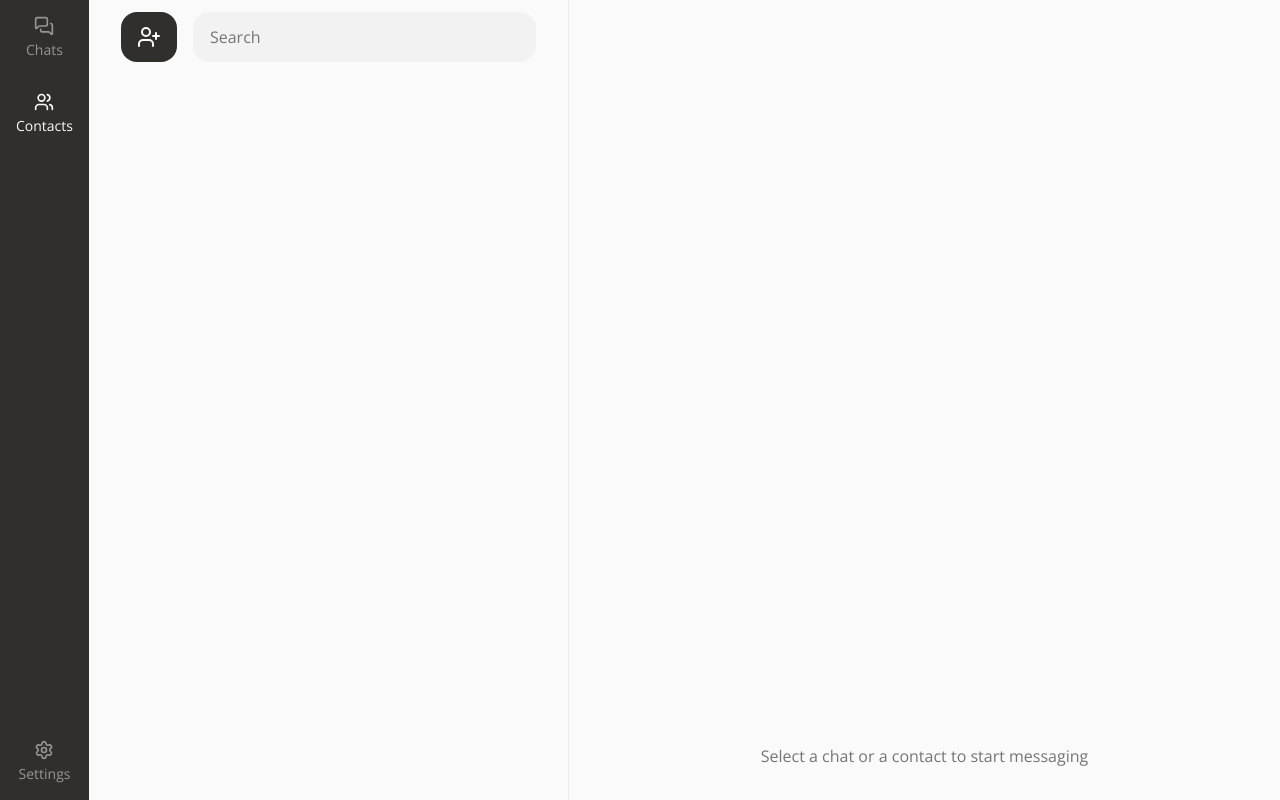
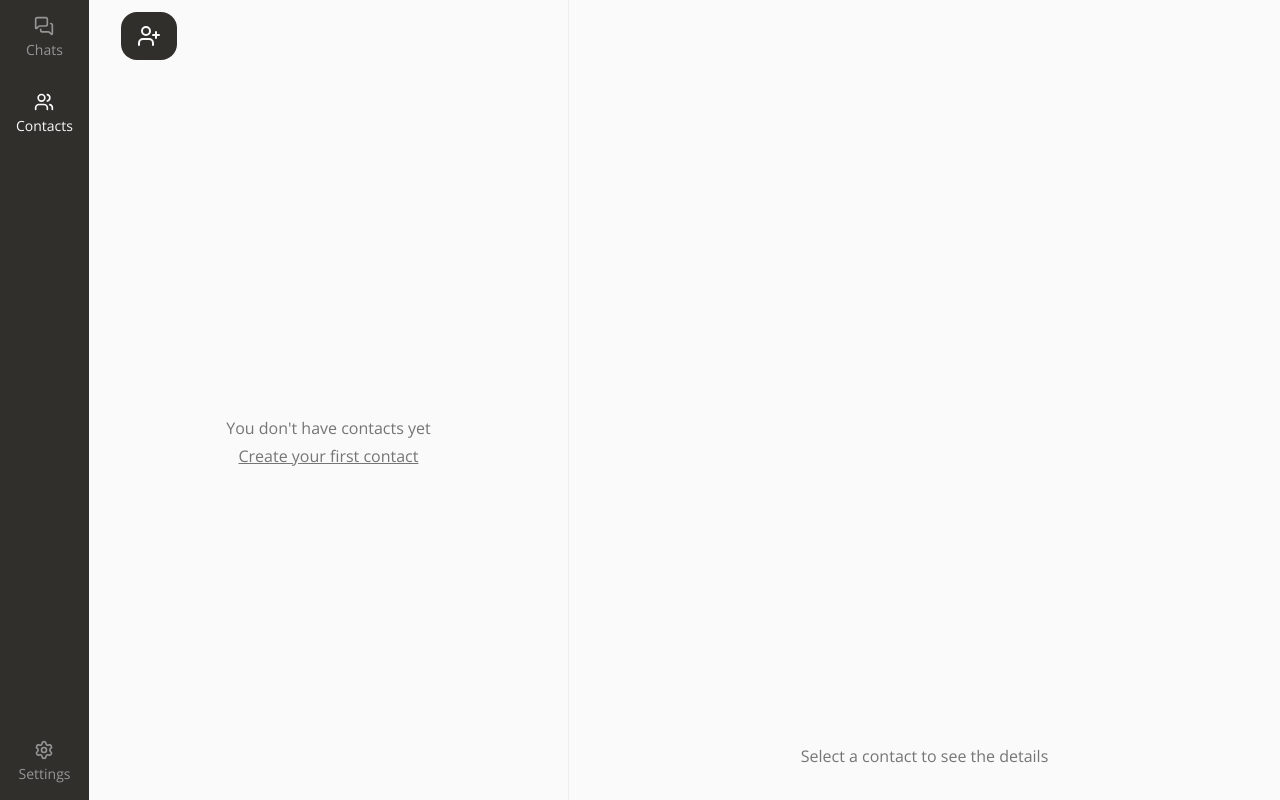
Before and after one commit to asxnah/chat, a Next.js app: page /contacts in a window 1280 px wide. Built offline with nearby package versions, Linux system fonts and the light colour scheme.

Commit message:
feat: popup & ui for empty states

```diff
--- a/app/chats/page.tsx
+++ b/app/chats/page.tsx
@@ -142,6 +142,7 @@ const ChatsPage = () => {
       <div className="w-120 shrink-0 border-r border-r-stroke">
         <div className="h-full flex flex-col">
           {/* Search input */}
+          {sortedChats.length !== 0 && (
             <Input
               className="mx-8 my-3"
               id="search"
@@ -149,6 +150,7 @@ const ChatsPage = () => {
               value={query}
               onValueChange={setQuery}
             />
+          )}
 
           {/* Chats list */}
           <ChatsList
--- a/app/chats/ui/ChatsList.tsx
+++ b/app/chats/ui/ChatsList.tsx
@@ -1,5 +1,7 @@
+import Link from "next/link";
+import { formatDateTime } from "../utils/formatter";
 import { Chat as ChatType } from "@shared-types/chat";
-import { formatDateTime } from "../utils/formatter";
+import { ChevronRight } from "lucide-react";
 
 /**
  * Props for the ChatsList component.
@@ -88,7 +90,12 @@ export const ChatsList = ({
         No chat with <span className="font-semibold">{query}</span> found
       </p>
     ) : (
-      <p className="mx-8 mt-3 text-center text-darkgrey">Nothing found</p>
+      <div className="mx-8 mt-3 h-full flex flex-col items-center justify-center gap-1">
+        <p className="text-darkgrey">You don&#39;t have chats yet</p>
+        <Link className="text-darkgrey underline" href="/contacts">
+          Send your first message
+        </Link>
+      </div>
     );
   }
 };
--- a/app/contacts/page.tsx
+++ b/app/contacts/page.tsx
@@ -12,9 +12,15 @@ import { setContacts } from "@store/slices/contacts";
 
 import { Input } from "@ui/Input";
 import { Button } from "@ui/Button";
-import { User } from "@widgets/User";
 import { UserPlus } from "lucide-react";
 import { ContactPanel } from "./ui/ContactPanel";
+import { ContactsList } from "./ui/ContactsList";
+import { Popup } from "@ui/Popup";
+
+interface FormData {
+  name: string;
+  email: string;
+}
 
 const ContactsPage = () => {
   const dispatch = useDispatch<AppDispatch>();
@@ -34,6 +40,13 @@ const ContactsPage = () => {
    * Local state: search query
    */
   const [query, setQuery] = useState<string>("");
+
+  const [popupShown, setPopupShown] = useState(false);
+
+  const [formData, setFormData] = useState<FormData>({
+    name: "",
+    email: "",
+  });
 
   /**
    * Handles contact selection
@@ -94,19 +107,24 @@ const ContactsPage = () => {
     };
   }, [id, contacts]);
 
+  const createContact = () => {
+    setPopupShown(false);
+  };
+
   /**
    * Renders the main contacts page layout
    * - Left panel: search + contacts list
    * - Right panel: current contact details
    */
   return (
-    <main className="flex">
+    <main className="flex relative">
       {/* Left panel: search + contacts list */}
       <div className="w-120 shrink-0 border-r border-r-stroke">
         <div className="h-full flex flex-col">
           {/* Search input + add contact button */}
           <div className="flex gap-4 mx-8 my-3">
             <Button content={<UserPlus className="stroke-white" />} />
+            {sortedContacts.length !== 0 && (
               <Input
                 className="w-full"
                 id="search"
@@ -114,23 +132,16 @@ const ContactsPage = () => {
                 value={query}
                 onValueChange={setQuery}
               />
+            )}
           </div>
 
           {/* Contacts list */}
-          <div>
-            {sortedContacts.map((contact) => (
-              <User
-                key={contact.id}
-                id={contact.id}
-                isAccount={false}
-                name={contact.name}
-                email={contact.email}
-                onClick={selectContact}
-                isSelected={currentContactId === contact.id}
-                isOnline={contact.isOnline}
+          <ContactsList
+            sortedContacts={sortedContacts}
+            onSelect={selectContact}
+            selectedContactId={currentContactId}
+            onCreate={() => setPopupShown(true)}
           />
-            ))}
-          </div>
         </div>
       </div>
 
@@ -143,8 +154,40 @@ const ContactsPage = () => {
         />
       ) : (
         <p className="w-full text-center text-darkgrey mt-auto mb-8">
-          Select a chat or a contact to start messaging
+          Select a contact to see the details
         </p>
+      )}
+
+      {popupShown && (
+        <Popup heading="New contact" onClose={() => setPopupShown(false)}>
+          <div className="grid gap-8">
+            <div className="flex flex-col gap-4">
+              <Input
+                id="name"
+                placeholder="Name"
+                value={formData.name}
+                onValueChange={(value) =>
+                  setFormData((prev) => ({
+                    ...prev,
+                    name: value,
+                  }))
+                }
+              />
+              <Input
+                id="email"
+                placeholder="email@example.com"
+                value={formData.email}
+                onValueChange={(value) =>
+                  setFormData((prev) => ({
+                    ...prev,
+                    email: value,
+                  }))
+                }
+              />
+            </div>
+            <Button content="Create" onClick={createContact} />
+          </div>
+        </Popup>
       )}
     </main>
   );
--- /dev/null
+++ b/app/contacts/ui/ContactsList.tsx
@@ -0,0 +1,44 @@
+import { Contact } from "@shared-types/user";
+import { User } from "@widgets/User";
+
+interface ContactsListProps {
+  sortedContacts: Contact[];
+  onSelect: (id: string) => void;
+  selectedContactId: string;
+  onCreate: () => void;
+}
+
+export const ContactsList = ({
+  sortedContacts,
+  onSelect,
+  selectedContactId,
+  onCreate,
+}: ContactsListProps) => {
+  if (sortedContacts.length !== 0) {
+    <div>
+      {sortedContacts.map((contact) => (
+        <User
+          key={contact.id}
+          id={contact.id}
+          isAccount={false}
+          name={contact.name}
+          email={contact.email}
+          onClick={onSelect}
+          isSelected={selectedContactId === contact.id}
+          isOnline={contact.isOnline}
+        />
+      ))}
+    </div>;
+  }
+
+  if (sortedContacts.length === 0) {
+    return (
+      <div className="mx-8 mt-3 h-full flex flex-col items-center justify-center gap-1">
+        <p className="text-darkgrey">You don&#39;t have contacts yet</p>
+        <button className="cursor-pointer text-darkgrey underline" onClick={onCreate}>
+          Create your first contact
+        </button>
+      </div>
+    );
+  }
+};
--- a/src/shared/ui/Popup/Popup.tsx
+++ b/src/shared/ui/Popup/Popup.tsx
@@ -18,7 +18,7 @@ export const Popup = ({ heading, children, onClose }: PopupProps) => {
       <header className="relative p-8 w-128 flex flex-col gap-8 rounded-2xl bg-white">
         {/* Заголовок и кнопка закрытия */}
         <header className="flex items-center justify-between">
-          <h3 className="text-black text-xl font-semibold">{heading}</h3>
+          <h3 className="text-black text-2xl font-semibold">{heading}</h3>
           <button className="cursor-pointer" type="button" onClick={onClose}>
             <X className="stroke-lightgrey" />
           </button>
```
Lines whose indentation alone changed are shown as unchanged.
